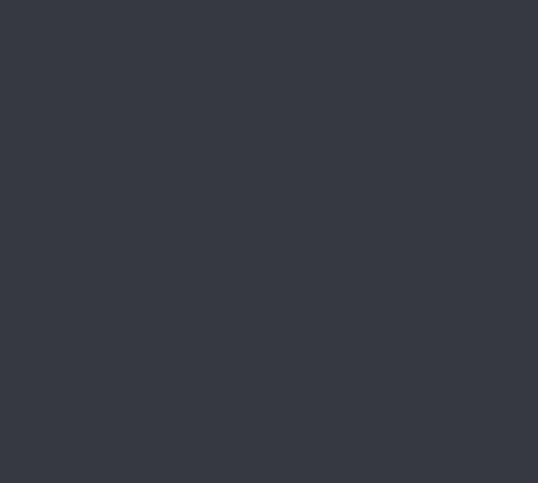
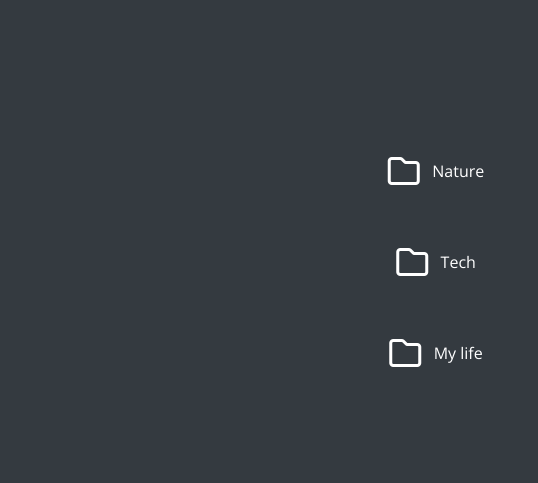
Before and after one commit to talmkg/talmkg.github.io, a plain HTML site: page gallery/gallery.html in a window 1280 px wide. Shown: the top 483 px of the page, 404-942 px from the left. Drawn offline with nearby package versions, Linux system fonts and the light colour scheme; a web font is replaced by a local one.

Commit message:
gallery/folders

```diff
--- a/gallery/gallery.html
+++ b/gallery/gallery.html
@@ -3,7 +3,9 @@
   <head>
     <meta charset="UTF-8" />
     <meta http-equiv="X-UA-Compatible" content="IE=edge" />
+    <!--                    links                       -->
     <link rel="stylesheet" href="../style.css" />
+    <link rel="stylesheet" href="./galleryfolders.css" />
     <meta name="viewport" content="width=device-width, initial-scale=1.0" />
     <link rel="preconnect" href="https://fonts.googleapis.com" />
     <link rel="preconnect" href="https://fonts.gstatic.com" crossorigin />
@@ -60,6 +62,20 @@
     </div>
 
     <!--content of the page-->
-    <main></main>
+    <main>
+      <div class="folder">
+        <center>
+          <a href="#"
+            ><i class="fa-regular fa-folder fa-2xl"></i>&nbsp; &nbsp;Nature<br />
+          </a>
+          <a href="#"
+            ><i class="fa-regular fa-folder fa-2xl"></i>&nbsp; &nbsp;Tech<br
+          /></a>
+          <a href="#"
+            ><i class="fa-regular fa-folder fa-2xl"></i>&nbsp; &nbsp;My life<br />
+          </a>
+        </center>
+      </div>
+    </main>
   </body>
 </html>
--- a/gallery/galleryfolders.css
+++ b/gallery/galleryfolders.css
@@ -0,0 +1,11 @@
+main {
+  padding: 10rem;
+}
+.folders {
+  align-items: center;
+}
+.fa-folder {
+  margin-left: auto;
+  margin-right: auto;
+  height: 5rem;
+}
--- a/style.css
+++ b/style.css
@@ -96,9 +96,6 @@ ul {
 a {
   text-decoration: none;
 }
-.socials .svg {
-  height: 30px;
-}
 .fa-brands {
   margin: 0.5em;
   color: #ececec;
```
